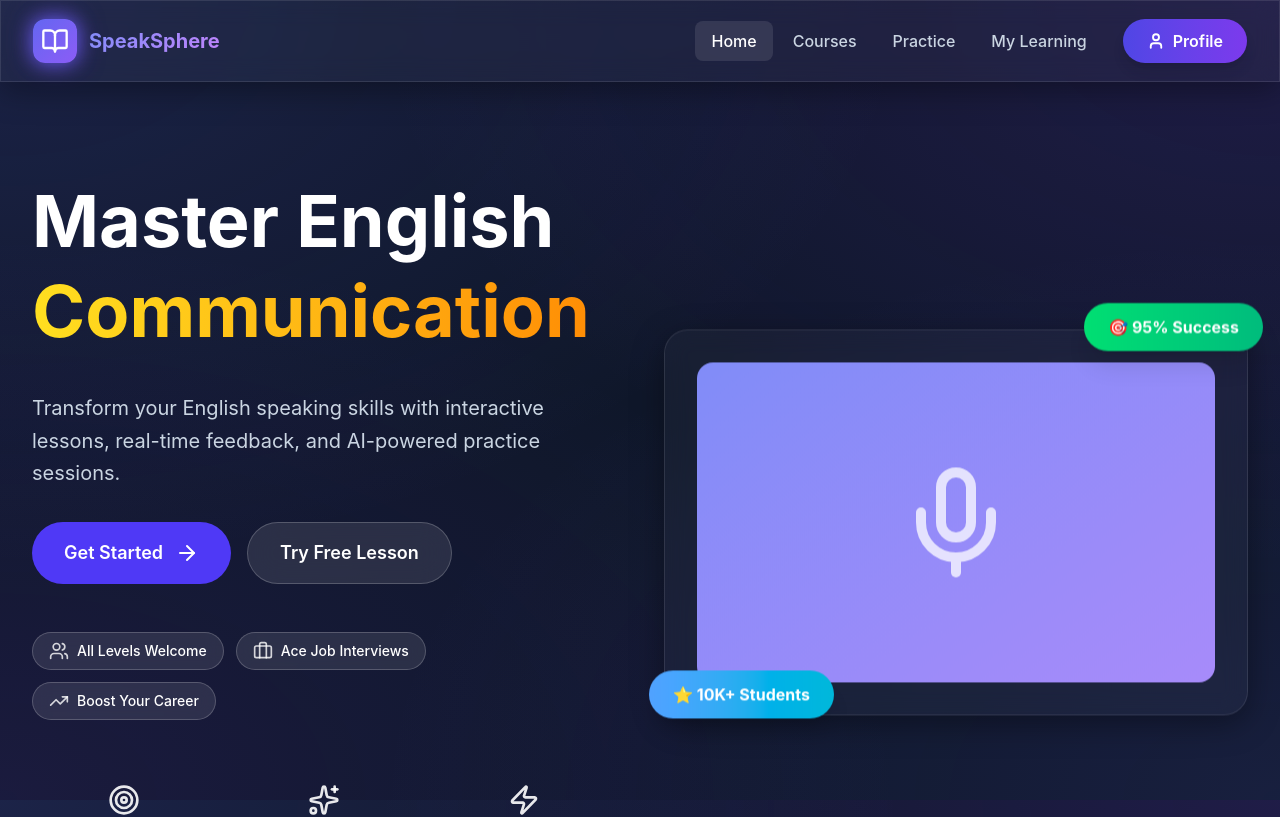
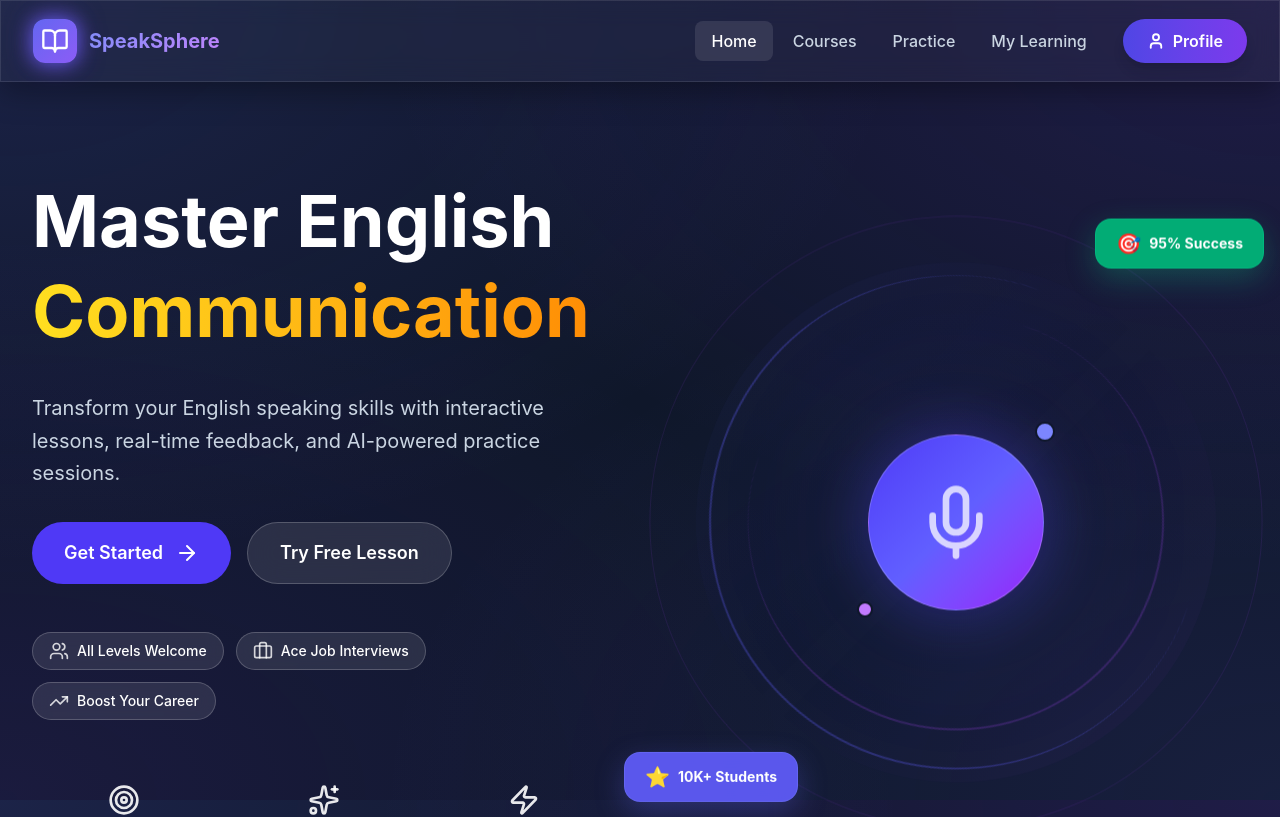
Before and after one commit to codervivek5/Speak-Sphare, a React (Vite) app: page / in a window 1280 px wide. Shown: the top 817 px of the page. Built offline with nearby package versions, Linux system fonts and the light colour scheme.

Commit message:
feat: Redesign the home page hero mic component with new animations and apply minor styling adjustments to courses and profile pages.

```diff
--- a/src/App.css
+++ b/src/App.css
@@ -33,6 +33,28 @@
   --animate-pulse-slow: pulse 3s infinite;
   --animate-float: float 3s ease-in-out infinite;
   --animate-glow: glow 2s ease-in-out infinite alternate;
+  --animate-spin-slow: spin-slow 8s linear infinite;
+  --animate-reverse-spin: reverse-spin 6s linear infinite;
+}
+
+@keyframes spin-slow {
+  from {
+    transform: rotate(0deg);
+  }
+
+  to {
+    transform: rotate(360deg);
+  }
+}
+
+@keyframes reverse-spin {
+  from {
+    transform: rotate(360deg);
+  }
+
+  to {
+    transform: rotate(0deg);
+  }
 }
 
 @keyframes fadeIn {
--- a/src/pages/Courses.jsx
+++ b/src/pages/Courses.jsx
@@ -99,20 +99,20 @@ const Courses = () => {
               </div>
 
               {/* Stats */}
-              <div className="flex flex-wrap gap-6 mb-6 pb-6 border-b border-gray-100">
-                <div className="flex items-center gap-2 text-gray-600">
-                  <Clock size={20} className="text-primary-500" />
+              <div className="flex flex-wrap gap-6 mb-6 pb-6 border-b border-white/5">
+                <div className="flex items-center gap-2 text-slate-400">
+                  <Clock size={20} className="text-indigo-400" />
                   <span className="font-medium">{course.duration}</span>
                 </div>
-                <div className="flex items-center gap-2 text-gray-600">
-                  <BookOpen size={20} className="text-primary-500" />
+                <div className="flex items-center gap-2 text-slate-400">
+                  <BookOpen size={20} className="text-indigo-400" />
                   <span className="font-medium">{course.lessons} lessons</span>
                 </div>
-                <div className="flex items-center gap-2 text-gray-600">
-                  <Users size={20} className="text-primary-500" />
+                <div className="flex items-center gap-2 text-slate-400">
+                  <Users size={20} className="text-indigo-400" />
                   <span className="font-medium">{course.students.toLocaleString()} students</span>
                 </div>
-                <div className="flex items-center gap-2 text-gray-600">
+                <div className="flex items-center gap-2 text-slate-400">
                   <Star size={20} className="text-yellow-500 fill-yellow-500" />
                   <span className="font-medium">{course.rating}</span>
                 </div>
--- a/src/pages/Home.jsx
+++ b/src/pages/Home.jsx
@@ -168,17 +168,44 @@ const Home = () => {
             </div>
           </div>
 
-          <div className="relative animate-slide-in-right order-first md:order-last mb-12 md:mb-0">
-            <div className="relative glass-effect rounded-3xl p-6 md:p-8 shadow-2xl animate-float max-w-md mx-auto md:max-w-none">
-              <div className="flex items-center justify-center w-full h-64 md:h-80 bg-gradient-to-br from-primary-400 to-secondary-400 rounded-2xl">
-                <Mic size={100} className="text-white animate-pulse-slow md:size-[120px]" />
+          <div className="relative animate-slide-in-right order-first md:order-last mb-12 md:mb-0 group/mic">
+            <div className="relative p-4 md:p-8 animate-float max-w-sm mx-auto md:max-w-none">
+              {/* Outer Decorative Rings */}
+              <div className="absolute inset-0 border-2 border-indigo-500/20 rounded-full scale-90 opacity-0 group-hover/mic:scale-110 group-hover/mic:opacity-100 transition-all duration-700"></div>
+              <div className="absolute inset-0 border border-purple-500/10 rounded-full scale-105 group-hover/mic:scale-125 group-hover/mic:opacity-0 transition-all duration-1000"></div>
+
+              <div className="relative aspect-square flex items-center justify-center">
+                {/* Background Glow */}
+                <div className="absolute inset-0 bg-gradient-to-br from-indigo-500/5 via-transparent to-purple-500/5 rounded-full"></div>
+
+                {/* Futuristic Mic Interface */}
+                <div className="relative flex items-center justify-center w-full h-full">
+                  {/* Rotating Tech Ring */}
+                  <div className="absolute w-[95%] h-[95%] border-t-2 border-l-2 border-indigo-500/30 rounded-full animate-spin-slow"></div>
+                  <div className="absolute w-[80%] h-[80%] border-b-2 border-r-2 border-purple-500/20 rounded-full rotate-45 animate-reverse-spin"></div>
+
+                  {/* Central Glow Orb */}
+                  <div className="absolute w-64 h-64 bg-indigo-500/10 blur-[80px] rounded-full animate-pulse-slow"></div>
+
+                  {/* The Mic button itself */}
+                  <div className="relative z-10 w-32 h-32 md:w-44 md:h-44 bg-gradient-to-br from-indigo-600 via-indigo-500 to-purple-600 rounded-full flex items-center justify-center shadow-[0_0_60px_rgba(79,70,229,0.4)] group-hover/mic:shadow-[0_0_90px_rgba(79,70,229,0.6)] transition-all duration-500 border border-white/20">
+                    <Mic size={64} className="text-white animate-pulse-slow md:size-[80px]" />
+
+                    {/* Floating Tech Orbits */}
+                    <div className="absolute -top-3 -right-3 w-5 h-5 bg-indigo-400 rounded-full border-2 border-[#0f172a] animate-bounce"></div>
+                    <div className="absolute -bottom-3 -left-3 w-4 h-4 bg-purple-400 rounded-full border-2 border-[#0f172a] animate-bounce" style={{ animationDelay: '0.4s' }}></div>
+                  </div>
+                </div>
               </div>
+
               {/* Floating badges */}
-              <div className="absolute -top-4 -right-4 bg-gradient-to-r from-green-400 to-emerald-500 text-white px-6 py-3 rounded-full shadow-xl font-bold animate-bounce-slow">
-                🎯 95% Success
+              <div className="absolute top-0 -right-4 bg-emerald-500/90 backdrop-blur-md text-white px-5 py-2.5 rounded-2xl shadow-[0_10px_30px_rgba(16,185,129,0.3)] border border-emerald-400/30 font-bold animate-bounce-slow flex items-center gap-2">
+                <span className="text-xl">🎯</span>
+                <span className="text-sm">95% Success</span>
               </div>
-              <div className="absolute -bottom-4 -left-4 bg-gradient-to-r from-blue-400 to-cyan-500 text-white px-6 py-3 rounded-full shadow-xl font-bold animate-bounce-slow" style={{ animationDelay: '0.5s' }}>
-                ⭐ 10K+ Students
+              <div className="absolute bottom-0 -left-10 bg-indigo-500/90 backdrop-blur-md text-white px-5 py-2.5 rounded-2xl shadow-[0_10px_30px_rgba(99,102,241,0.3)] border border-indigo-400/30 font-bold animate-bounce-slow flex items-center gap-2" style={{ animationDelay: '0.5s' }}>
+                <span className="text-xl">⭐</span>
+                <span className="text-sm">10K+ Students</span>
               </div>
             </div>
           </div>
--- a/src/pages/Profile.jsx
+++ b/src/pages/Profile.jsx
@@ -143,7 +143,7 @@ const Profile = () => {
                       <div key={index} className="space-y-1.5 p-4 rounded-2xl bg-white/2 hover:bg-white/5 transition-colors border border-transparent hover:border-white/5">
                         <div className="flex items-center gap-3 text-indigo-400 mb-1">
                           {detail.icon}
-                          <span className="text-sm font-bold text-slate-500 uppercase tracking-wider">{detail.label}</span>
+                          <span className="text-sm font-bold text-slate-400 uppercase tracking-wider">{detail.label}</span>
                         </div>
                         <p className="text-white text-lg font-medium pl-9">{detail.value}</p>
                       </div>
```
